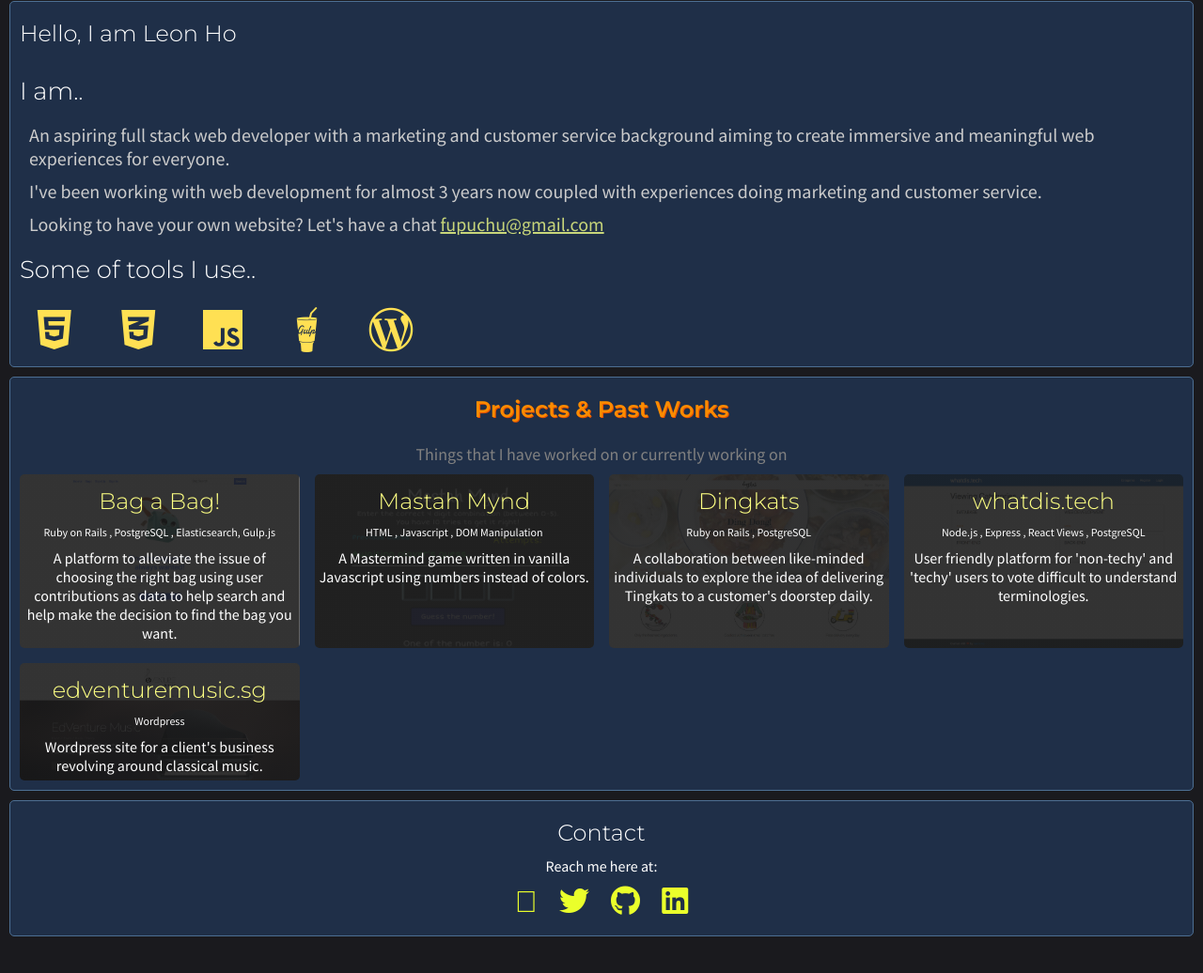
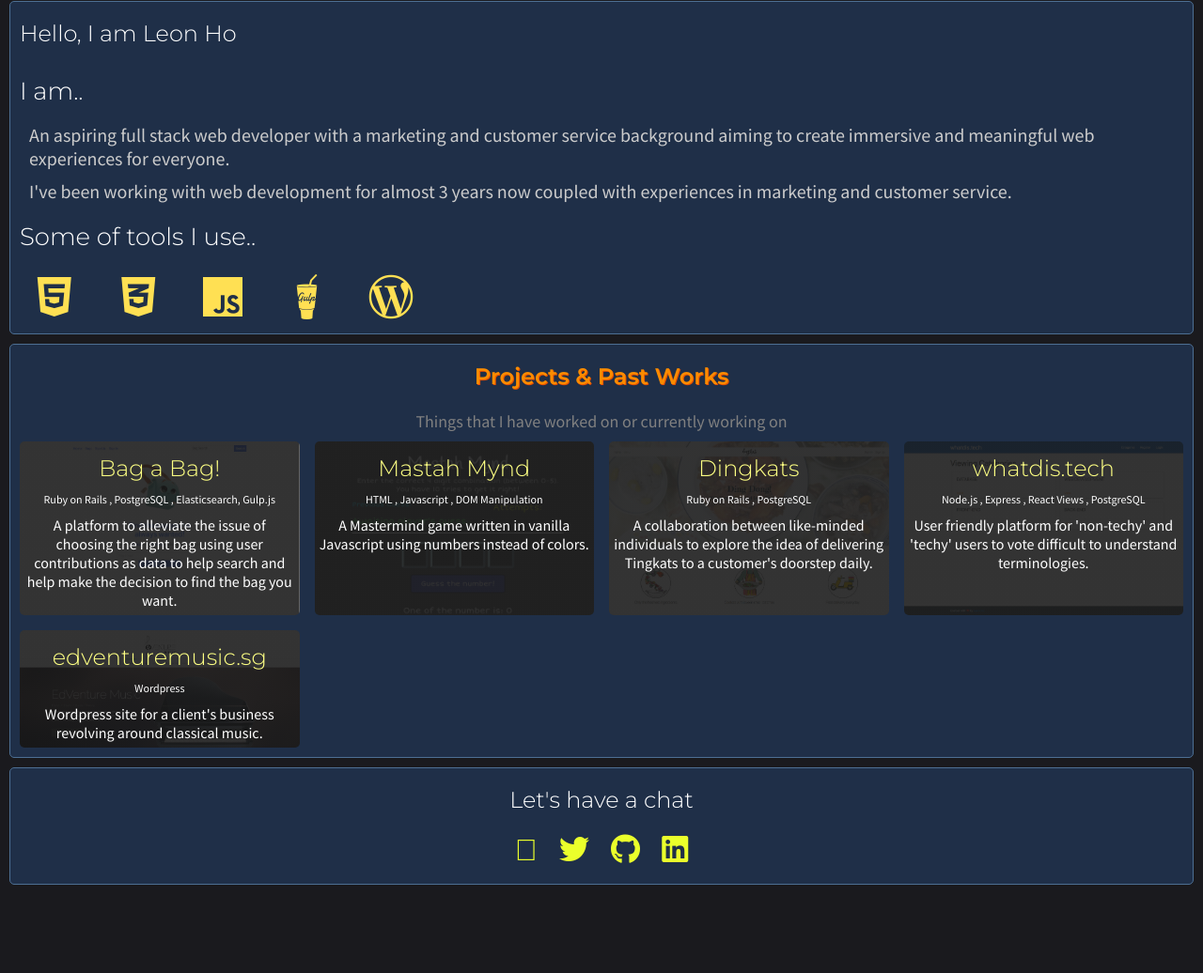
Before and after one commit to fupuchu/portfolio, a website: page index.html in a window 1280 px wide. Shown: the part 116-1152 px from the top of the page at 94% size. Drawn offline with Linux system fonts and the light colour scheme.

Commit message:
steohay halps

```diff
--- a/index.html
+++ b/index.html
@@ -38,10 +38,9 @@
       <div class="about-text">
         <p>An aspiring full stack web developer with a marketing and customer service background aiming to create immersive
           and meaningful web experiences for everyone.</p>
-        <p>I've been working with web development for almost 3 years now coupled with experiences doing marketing and customer
+        <p>I've been working with web development for almost 3 years now coupled with experiences in marketing and customer
           service.
         </p>
-        <p>Looking to have your own website? Let's have a chat <a href="mailto:fupuchu@gmail.com">fupuchu@gmail.com</a></p>
         <div class="about-stack">
           <h3>Some of tools I use..</h3>
           <div class="about-grid">
@@ -121,8 +120,7 @@
       </div>
     </section>
     <section class="contact center" id="contact">
-      <h1>Contact</h1>
-      <p>Reach me here at:</p>
+      <h1>Let's have a chat</h1>
       <div class="social">
         <p>
           <a href="mailto:fupuchu@gmail.com" " target="_blank "><i class="fal fa-2x fa-envelope "></i></a>
```
